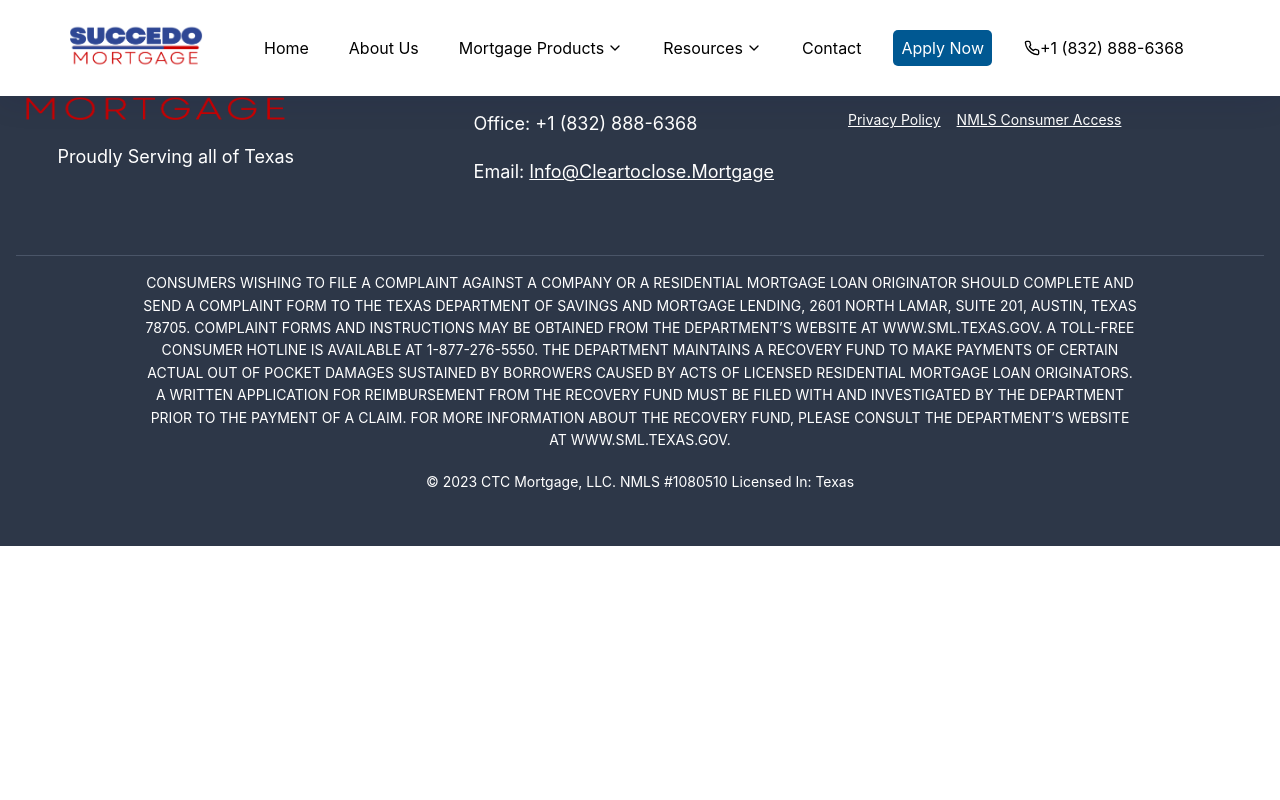
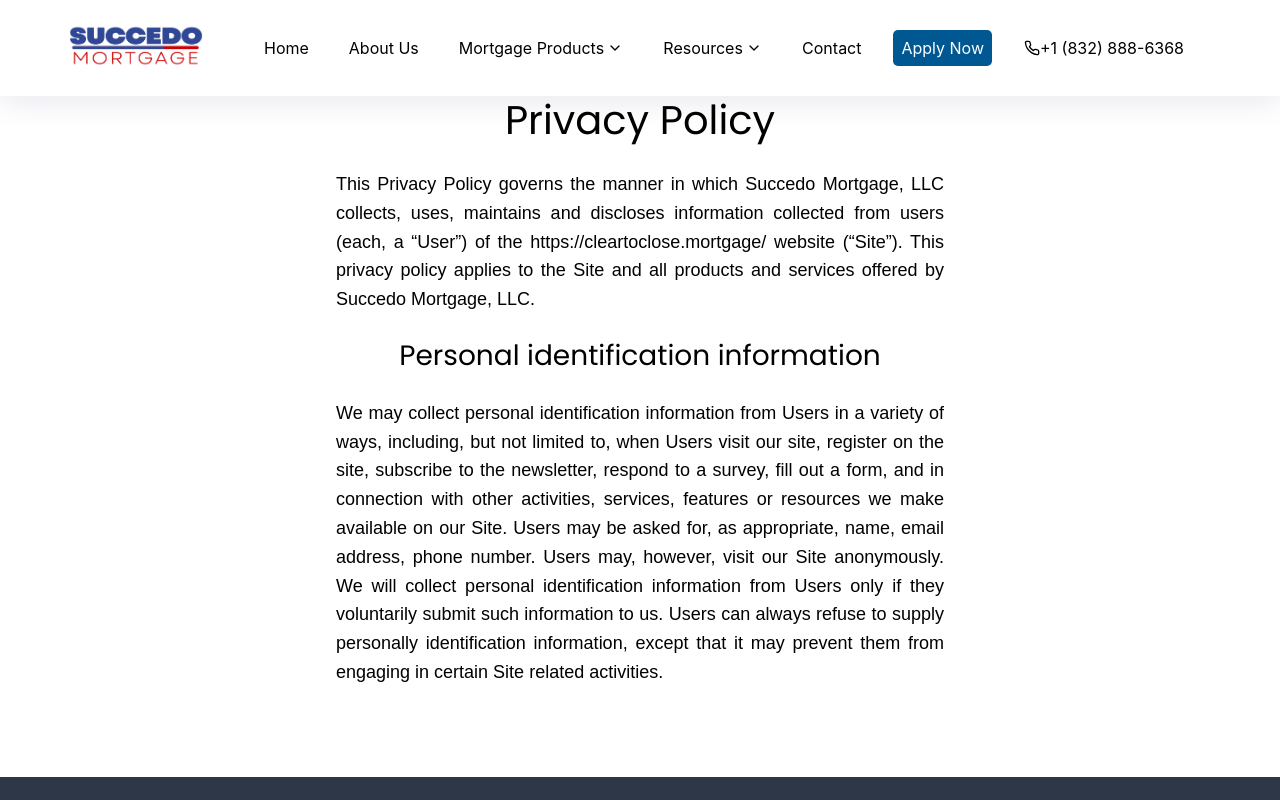
Before and after one commit to SamAtStrideRE/Succedo-mortgage, a React (Create React App) app: page /Privacy in a window 1280 px wide. Shown: the top 800 px of the page. Built offline with nearby package versions, Linux system fonts and the light colour scheme.

Commit message:
privacy policy

```diff
--- a/src/components/common/footer/Footer.jsx
+++ b/src/components/common/footer/Footer.jsx
@@ -1,5 +1,6 @@
 import React from 'react';
-import { FaFacebookF, FaTwitter, FaLinkedin } from 'react-icons/fa';
+import { NavLink} from "react-router-dom";
+// import { FaFacebookF, FaTwitter, FaLinkedin } from 'react-icons/fa';
 import './footer.css';
 
 const Footer = () => {
@@ -23,8 +24,10 @@
               <a href="#" className="footer-icon"><FaLinkedin /></a>
             </div> */}
             <div className="footer-links">
-              <a href="#" className="footer-link">Privacy Policy</a>
-              <a href="#" className="footer-link">NMLS Consumer Access</a>
+            <NavLink className="footer-link" to="/Privacy">
+              Privacy Policy
+            </NavLink>
+              <a href="https://mortgage.nationwidelicensingsystem.org/SitePages/default.aspx" className="footer-link">NMLS Consumer Access</a>
             </div>
           </div>
         </div>
--- a/src/components/pages/Pages.jsx
+++ b/src/components/pages/Pages.jsx
@@ -18,6 +18,7 @@
 import QuickQuoteForm from "../tools/QuickQuoteForm"
 import RAC from "../rates/RAC"
 import PaperworksModal from "../tools/PaperworksModal"
+import Privacy from "../privacy/Privacy"
 
 const Pages = () => {
   return (
@@ -46,6 +47,7 @@
           <Route exact path='/FAR' component={FAR} />
 
 
+          <Route exact path='/Privacy' component={Privacy} />
 
 
 
--- /dev/null
+++ b/src/components/privacy/Privacy.jsx
@@ -0,0 +1,37 @@
+import React from "react";
+import "./privacy.css";
+
+const Privacy = () => {
+  return (
+    <div className="privacy-container">
+      <h1 className="privacy-title">Privacy Policy</h1>
+      <div className="privacy-content">
+        <p>
+          This Privacy Policy governs the manner in which Succedo Mortgage, LLC
+          collects, uses, maintains and discloses information collected from
+          users (each, a “User”) of the
+          https://cleartoclose.mortgage/
+          website (“Site”). This privacy policy applies to the Site and all
+          products and services offered by Succedo Mortgage, LLC.
+        </p>
+        <h2>Personal identification information</h2>
+        <p>
+          We may collect personal identification information from Users in a
+          variety of ways, including, but not limited to, when Users visit our
+          site, register on the site, subscribe to the newsletter, respond to a
+          survey, fill out a form, and in connection with other activities,
+          services, features or resources we make available on our Site. Users
+          may be asked for, as appropriate, name, email address, phone number.
+          Users may, however, visit our Site anonymously. We will collect
+          personal identification information from Users only if they
+          voluntarily submit such information to us. Users can always refuse
+          to supply personally identification information, except that it may
+          prevent them from engaging in certain Site related activities.
+        </p>
+        {/* Other content goes here */}
+      </div>
+    </div>
+  );
+};
+
+export default Privacy;
--- /dev/null
+++ b/src/components/privacy/privacy.css
@@ -0,0 +1,26 @@
+.privacy-container {
+    max-width: 800px;
+    margin: 50px auto;
+    padding: 20px;
+    background-color: #ffffff;
+    border-radius: 10px;
+    font-family: Arial, sans-serif;
+  }
+
+  .privacy-title {
+    font-size: 2.5em;
+    text-align: center;
+    margin-bottom: 20px;
+  }
+
+  .privacy-content {
+    line-height: 1.6;
+  }
+
+  .privacy-content h2 {
+    margin-top: 20px;
+  }
+
+  .privacy-content p {
+    margin-bottom: 20px;
+  }
```
